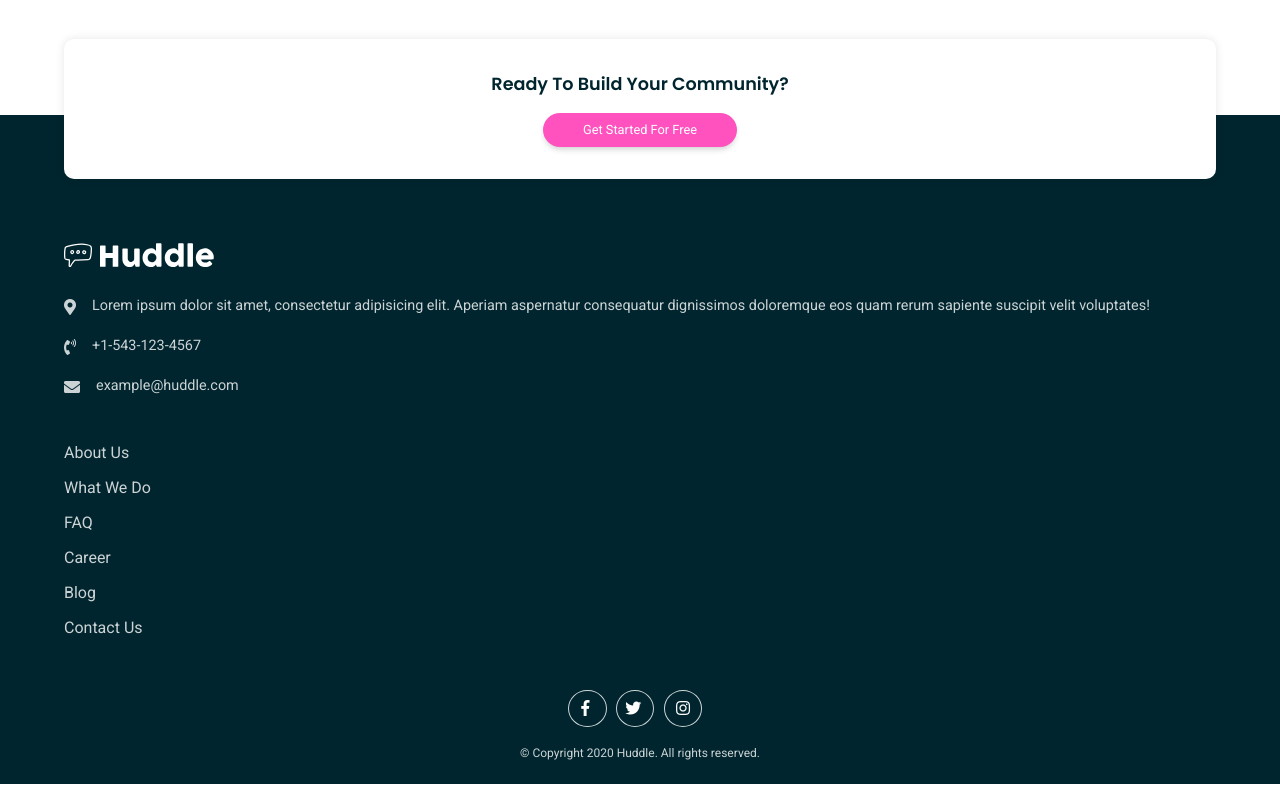
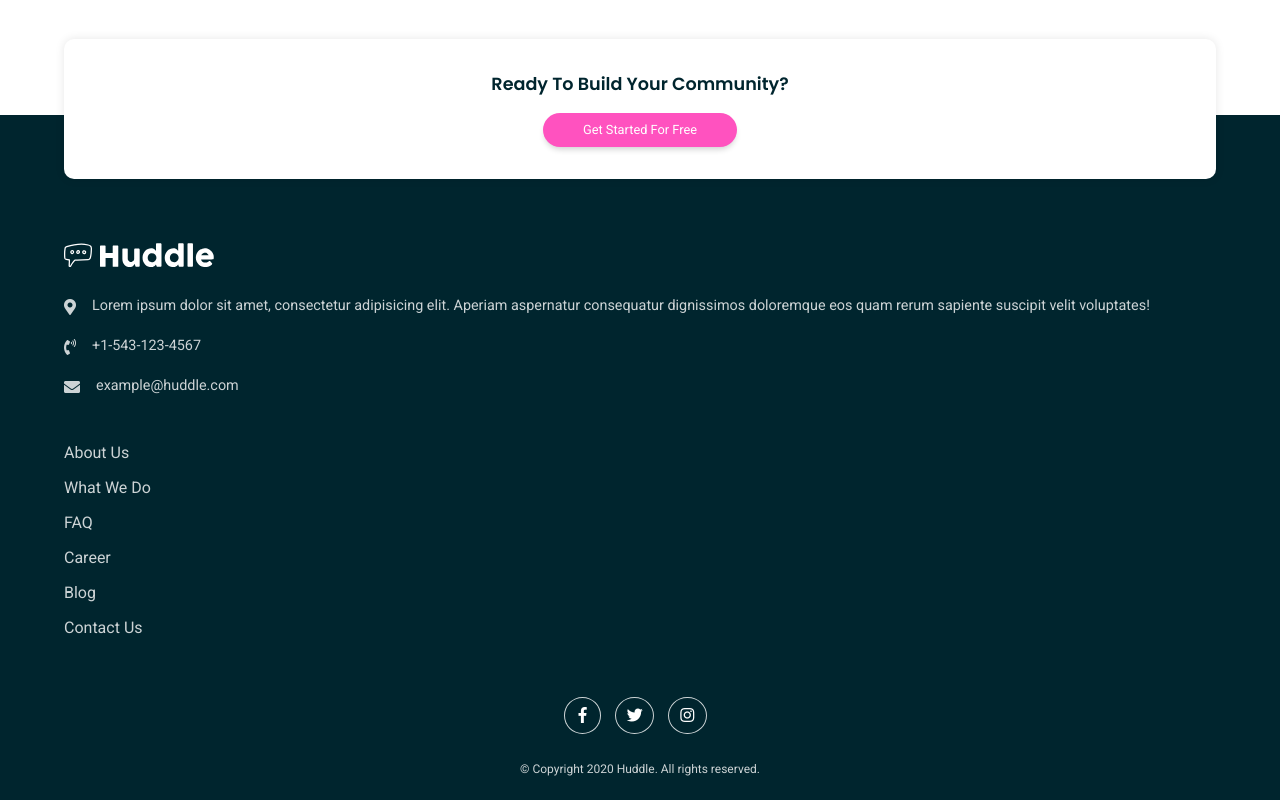
Before and after one commit to georit/huddle-landing-page-v1, a plain HTML site: page index.html in a window 1280 px wide. Shown: the part 3849-4649 px from the top of the page. Drawn offline with Linux system fonts and the light colour scheme.

Commit message:
Minor edits to social media section

```diff
--- a/index.html
+++ b/index.html
@@ -171,15 +171,21 @@
       </nav>
 
       <div class="social-media">
+        <div class="social-media-link-container">
           <a href="#" class="social-media-link">
             <i class="fab fa-facebook-f"></i>
           </a>
+        </div>
+        <div class="social-media-link-container">
           <a href="#" class="social-media-link">
             <i class="fab fa-twitter"></i>
           </a>
+        </div>
+        <div class="social-media-link-container">
           <a href="#" class="social-media-link">
             <i class="fab fa-instagram"></i>
           </a>
+        </div>
       </div>
       <p class="copyright-info">
         &copy; Copyright 2020 Huddle. All rights reserved.
--- a/style.css
+++ b/style.css
@@ -231,21 +231,27 @@ footer a:visited {
   padding: 1.2rem 0 1.8rem;
 }
 
-footer a.social-media-link {
+footer .social-media-link-container {
+  display: inline-block;
   color: var(--white);
   border: 1px solid hsla(0, 0%, 100%, 0.8);
   border-radius: 50%;
   font-size: 1rem;
   padding: 0.5rem 0.7rem;
   margin-right: 0.6rem;
+  cursor: pointer;
 }
 
-footer a.social-media-link:first-child {
-  padding: 0.5rem 0.75rem;
+footer .social-media-link-container:first-child {
+  padding: 0.5rem 0.85rem;
 }
 
-footer a.social-media-link:nth-child(2) {
-  padding: 0.5rem;
+footer .social-media-link-container:nth-child(2) {
+  padding: 0.5rem 0.65rem;
+}
+
+footer .social-media-link-container a {
+  color: hsl(0, 0%, 100%);
 }
 
 .social-media,
```
Lines whose indentation alone changed are shown as unchanged.
